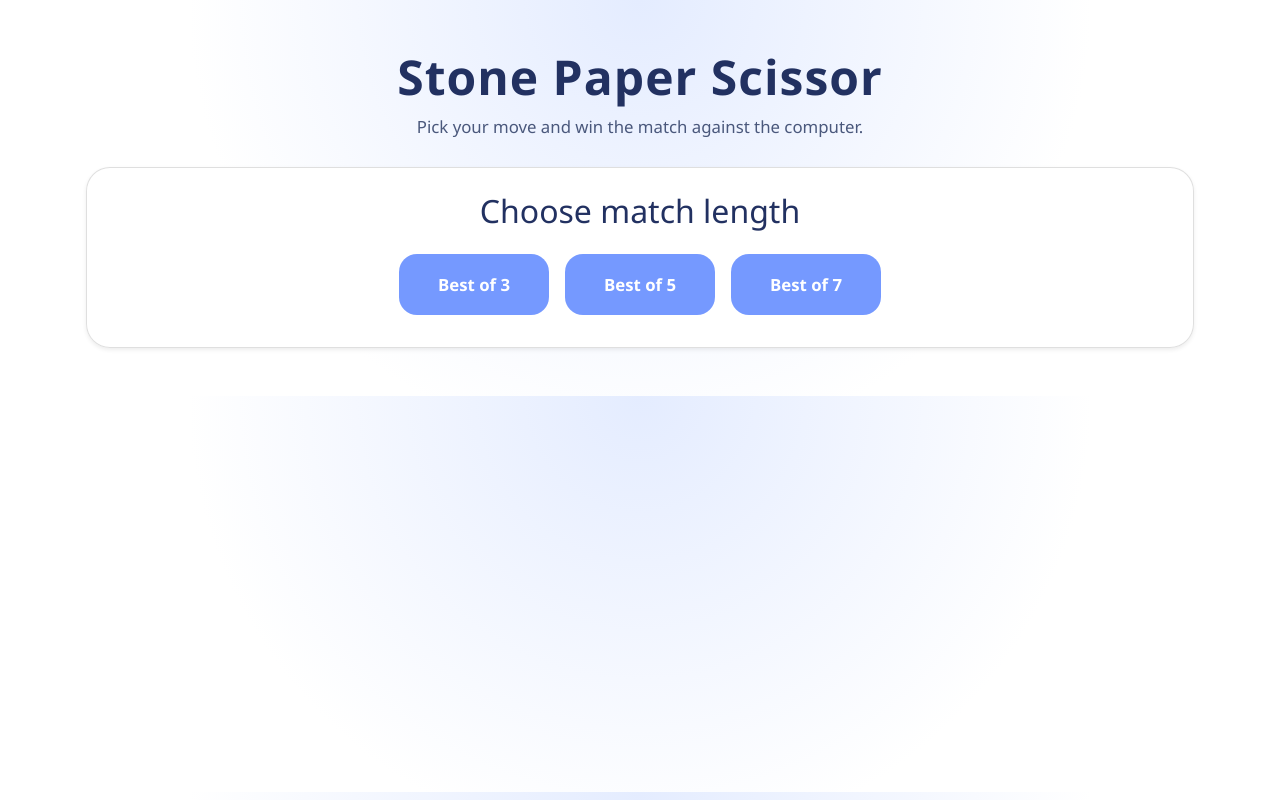
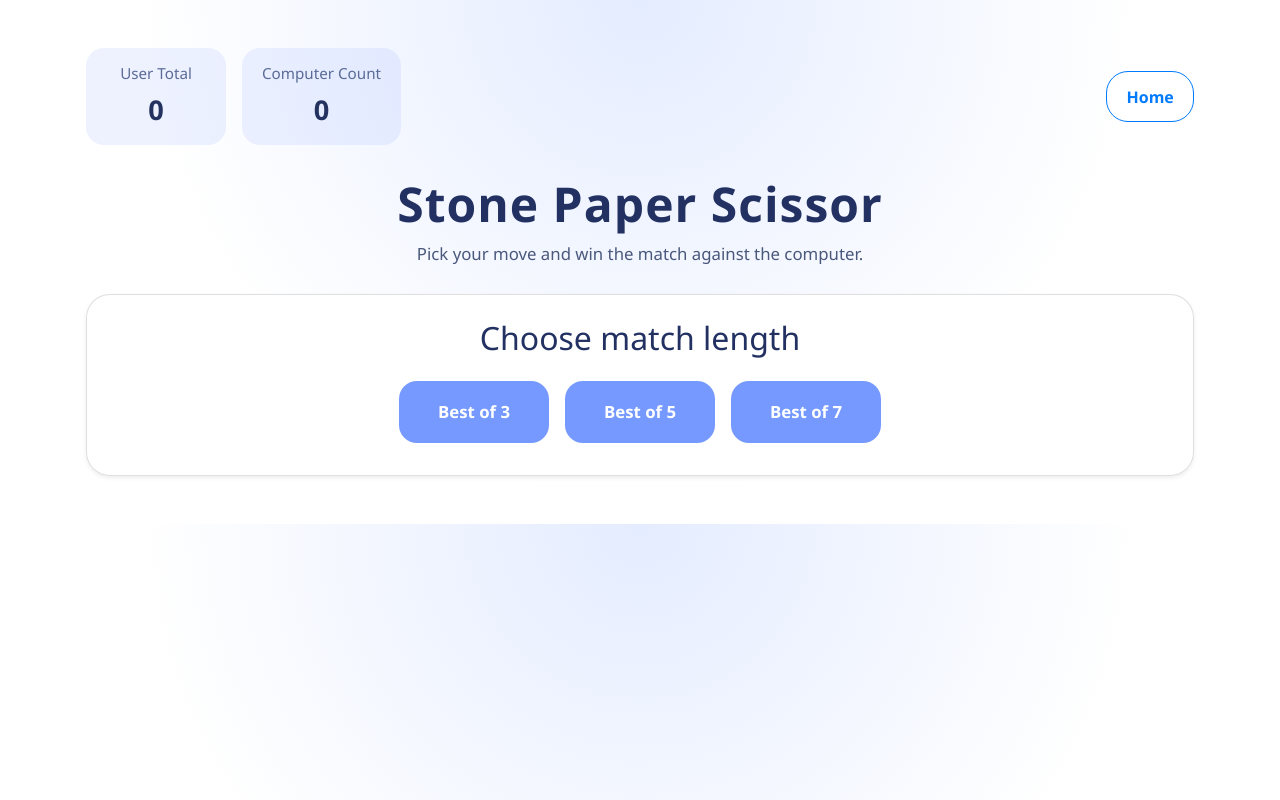
Before and after one commit to Kartik-vats01/Mini-games, a plain HTML site: page stone.html in a window 1280 px wide. Drawn offline with nearby package versions, Linux system fonts and the light colour scheme.

Commit message:
Game 1.2.1

```diff
--- a/paper.css
+++ b/paper.css
@@ -23,6 +23,40 @@ body{
     font-size: 1.05rem;
     color: #4a587c;
     margin-bottom: 1.75rem;
+}
+
+.top-bar{
+    gap: 1rem;
+    flex-wrap: wrap;
+}
+
+.summary-row{
+    gap: 1rem;
+}
+
+.summary-card{
+    padding: 14px 20px;
+    border-radius: 18px;
+    background: rgba(117, 149, 255, 0.12);
+    min-width: 140px;
+}
+
+.summary-label{
+    display: block;
+    color: #5a6b97;
+    font-size: 0.95rem;
+    margin-bottom: 0.35rem;
+}
+
+.summary-card strong{
+    font-size: 1.7rem;
+    color: #24325f;
+}
+
+.home-btn{
+    border-radius: 22px;
+    padding: 0.8rem 1.2rem;
+    font-weight: 700;
 }
 
 .choice-panel,
--- a/scissor.js
+++ b/scissor.js
@@ -7,6 +7,8 @@ const buttons = document.querySelectorAll(".bt1");
 const resultDisplay = document.getElementById("result");
 const userScoreEl = document.getElementById("userScore");
 const compScoreEl = document.getElementById("compScore");
+const topUserTotalEl = document.getElementById("topUserTotal");
+const topCompCountEl = document.getElementById("topCompCount");
 const resetBtn = document.getElementById("resetBtn");
 const targetScoreEl = document.getElementById("targetScore");
 const roundInfoEl = document.getElementById("roundInfo");
@@ -32,12 +34,14 @@ buttons.forEach(btn => {
         else if (isUserWinner(user, computer)) {
             user_score++;
             userScoreEl.innerText = user_score;
+            topUserTotalEl.innerText = user_score;
             resultDisplay.innerText = "You Won this Round";
             resultDisplay.style.backgroundColor = "#28a745";
         }
         else {
             comp_score++;
             compScoreEl.innerText = comp_score;
+            topCompCountEl.innerText = comp_score;
             resultDisplay.innerText = "Computer Won this Round";
             resultDisplay.style.backgroundColor = "#dc3545";
         }
@@ -70,6 +74,8 @@ function startMatch(rounds) {
     roundsPlayed = 0;
     userScoreEl.innerText = 0;
     compScoreEl.innerText = 0;
+    topUserTotalEl.innerText = 0;
+    topCompCountEl.innerText = 0;
     userChoiceEl.innerText = "-";
     computerChoiceEl.innerText = "-";
     resultDisplay.innerText = "Pick your move to start.";
@@ -100,6 +106,8 @@ function newMatch() {
     winnerScreen.style.display = "none";
     gameArea.style.display = "none";
     matchSelect.style.display = "block";
+    topUserTotalEl.innerText = 0;
+    topCompCountEl.innerText = 0;
 }
 
 resetBtn.addEventListener("click", () => {
@@ -108,6 +116,8 @@ resetBtn.addEventListener("click", () => {
     roundsPlayed = 0;
     userScoreEl.innerText = 0;
     compScoreEl.innerText = 0;
+    topUserTotalEl.innerText = 0;
+    topCompCountEl.innerText = 0;
     roundInfoEl.innerText = 0;
     userChoiceEl.innerText = "-";
     computerChoiceEl.innerText = "-";
--- a/stone.html
+++ b/stone.html
@@ -11,6 +11,20 @@
 
 <div class="Game pb-5">
     <div class="container text-center mt-5 px-3">
+
+        <div class="top-bar d-flex justify-content-between align-items-center mb-3">
+            <div class="summary-row d-flex flex-wrap gap-3 align-items-center justify-content-center">
+                <div class="summary-card">
+                    <span class="summary-label">User Total</span>
+                    <strong id="topUserTotal">0</strong>
+                </div>
+                <div class="summary-card">
+                    <span class="summary-label">Computer Count</span>
+                    <strong id="topCompCount">0</strong>
+                </div>
+            </div>
+            <a href="index.html" class="btn btn-outline-primary home-btn">Home</a>
+        </div>
 
         <h1>Stone Paper Scissor</h1>
         <p class="lead">Pick your move and win the match against the computer.</p>
```
